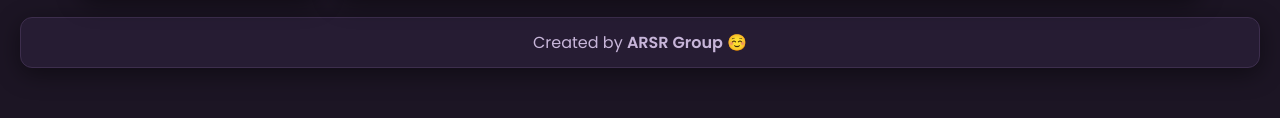
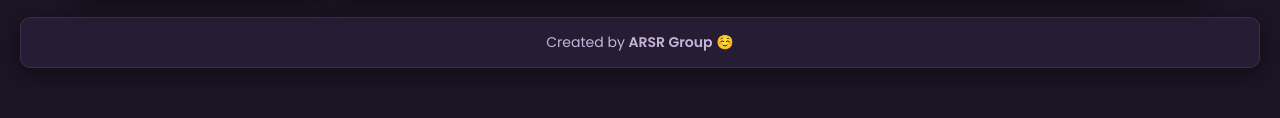
Before and after one commit to ZerobugAnsh/lost-and-found, a plain HTML site: page index.html in a window 1280 px wide. Shown: the part 447-565 px from the top of the page. Drawn offline with Linux system fonts and the light colour scheme.

Commit message:
Update index.html

```diff
--- a/index.html
+++ b/index.html
@@ -204,8 +204,9 @@
   width: 100%;
   text-align: center;
   margin-top: 20px;
-  padding: 12px;
-  border-radius: 12px;
+  padding: 14px;
+  font-size: 14px;
+  border-radius: 10px;
   background: var(--card-bg);
   border: 1px solid var(--border);
   box-shadow: var(--shadow);
```
